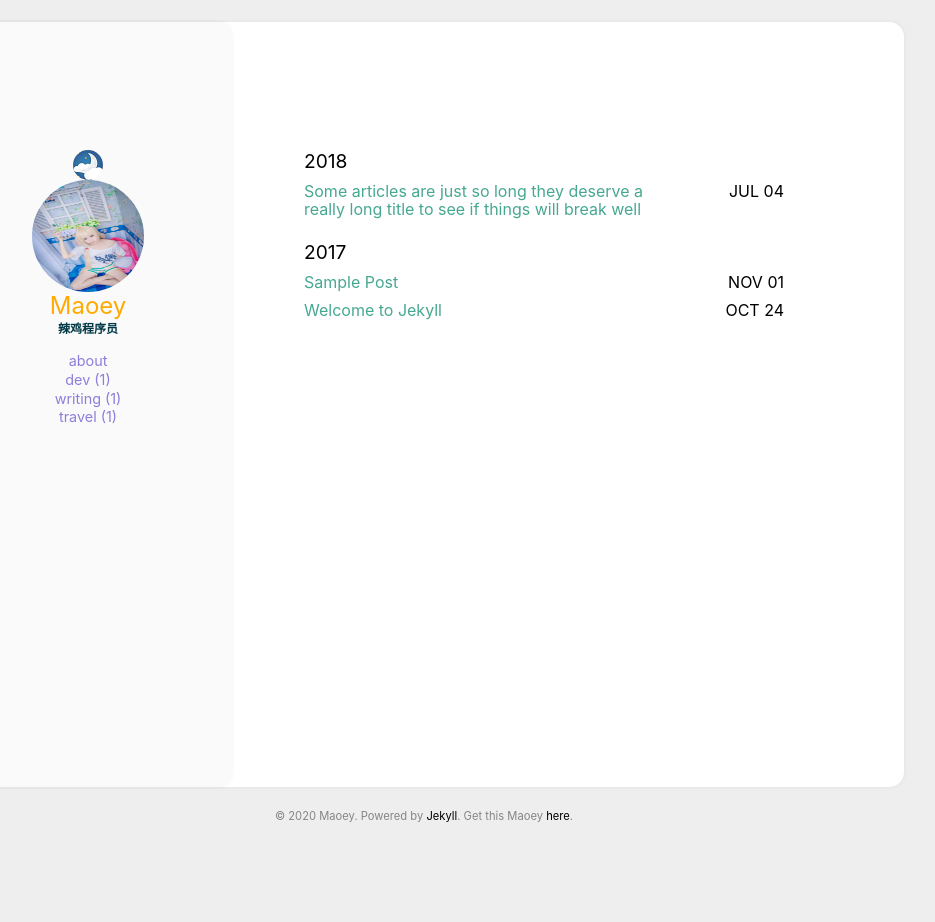
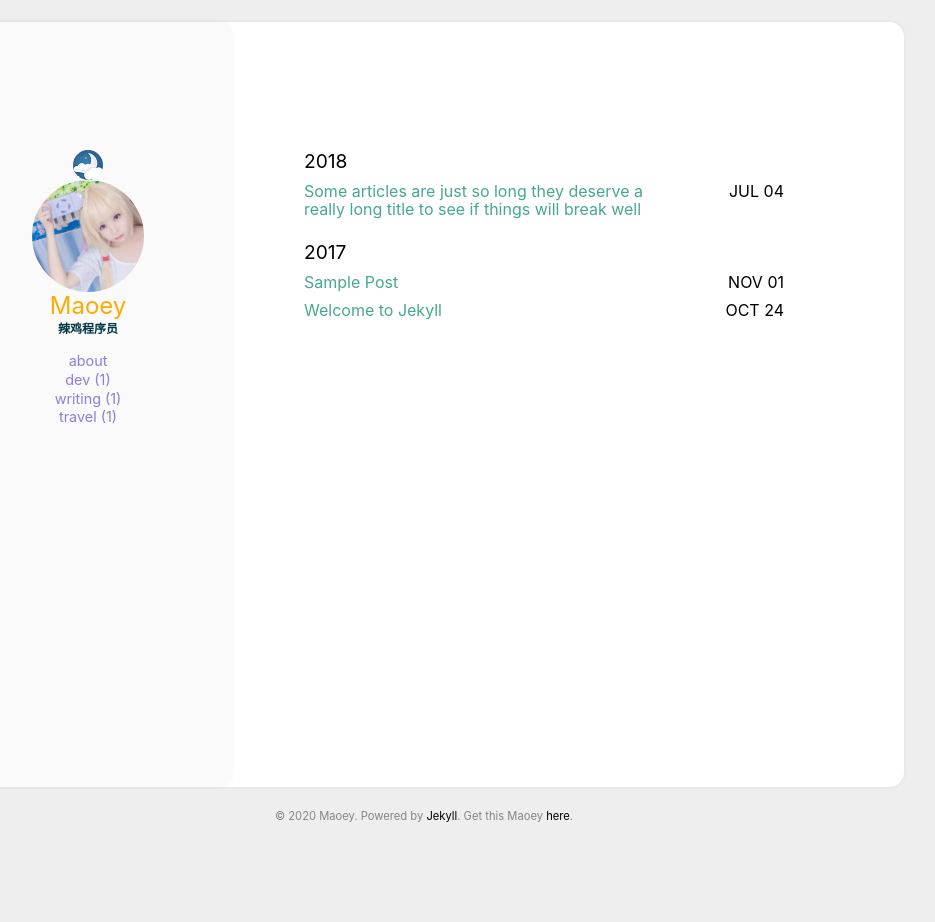
Before and after one commit to Maoey/Maoey.github.io, a Jekyll site: the page built from index.html, in a window 1280 px wide. Shown: the whole page, without its empty margins (216-1151 px from the left). Built offline with Jekyll 4.4.1, drawn with Linux system fonts in a browser that asks for light colours.

Commit message:
Update _config.yml

```diff
--- a/_config.yml
+++ b/_config.yml
@@ -19,7 +19,7 @@ disqus_shortname: #disqus shortname
 
 user:
   name: Maoey
-  pic: /assets/img/IMG_0027.jpg
+  pic: /assets/img/1.jpg
   picAlt: "catbook"
   job: 辣鸡程序员
   aboutme: true # comment this out if you don't need the 'about' page.
```
